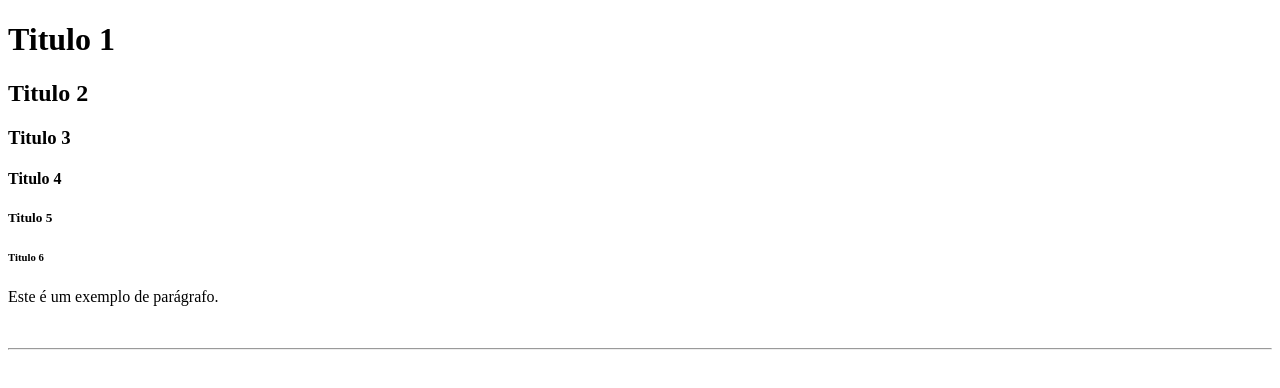
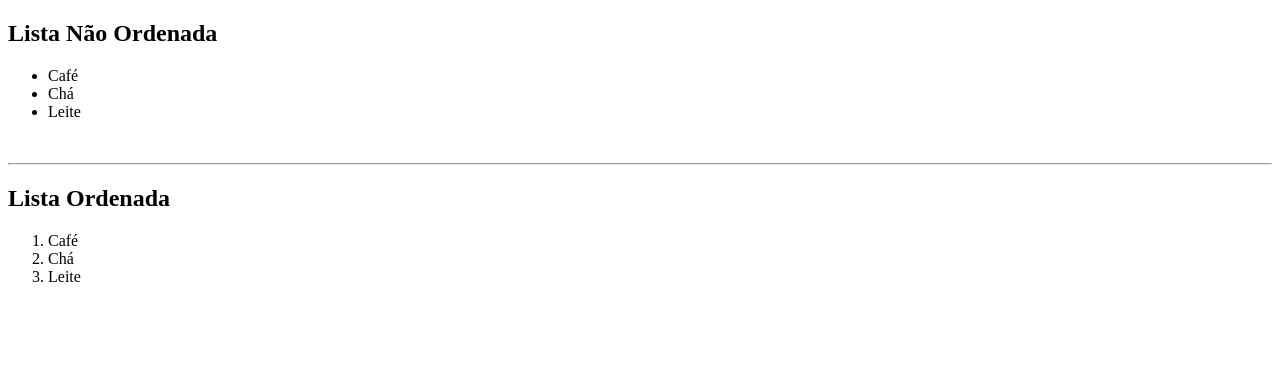
Before and after one commit to marconssin/ProjetoWeb, a plain HTML site: page ProjetoWeb/index.html in a window 1280 px wide. Drawn offline with Linux system fonts and the light colour scheme.

Commit message:
novas alterações

```diff
--- a/ProjetoWeb/index.html
+++ b/ProjetoWeb/index.html
@@ -6,14 +6,19 @@
 		<title>Curriculum Vitae de Michel Marconssin dos Santos</title>
 	</head>
 	<body>
-		<h1>Titulo 1</h1>
-		<h2>Titulo 2</h2>
-		<h3>Titulo 3</h3>
-		<h4>Titulo 4</h4>
-		<h5>Titulo 5</h5>
- 		<h6>Titulo 6</h6>
-		<p>Este é um exemplo de parágrafo.</p>
-		<br>
-		<hr>
+	<h2>Lista Não Ordenada</h2>
+	<ul>
+	<li>Café</li>
+	<li>Chá</li>
+	<li>Leite</li>
+	</ul>
+	<br>
+	<hr>
+	<h2>Lista Ordenada</h2>
+	<ol>
+	<li>Café</li>
+	<li>Chá</li>
+	<li>Leite</li>
+	</ol>
 	</body>
 </html>
```
